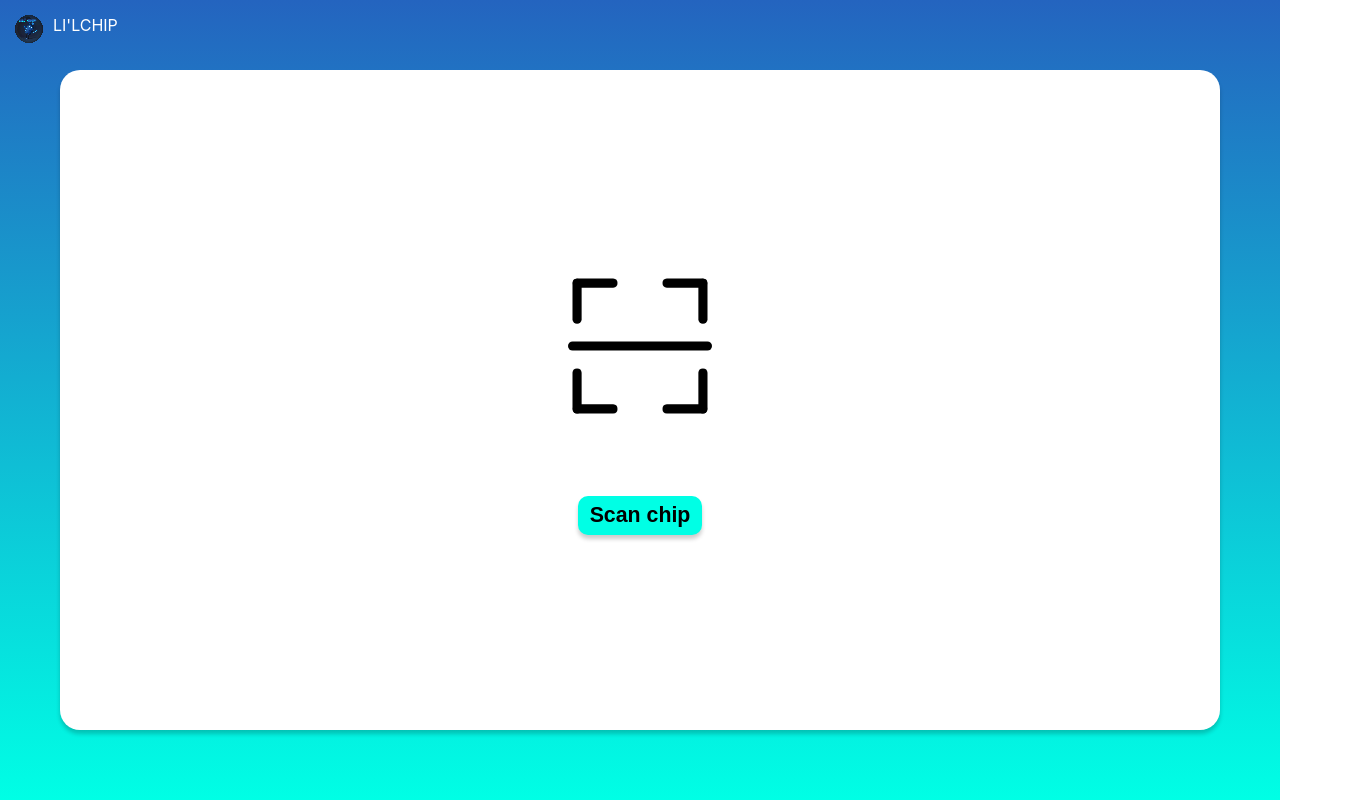
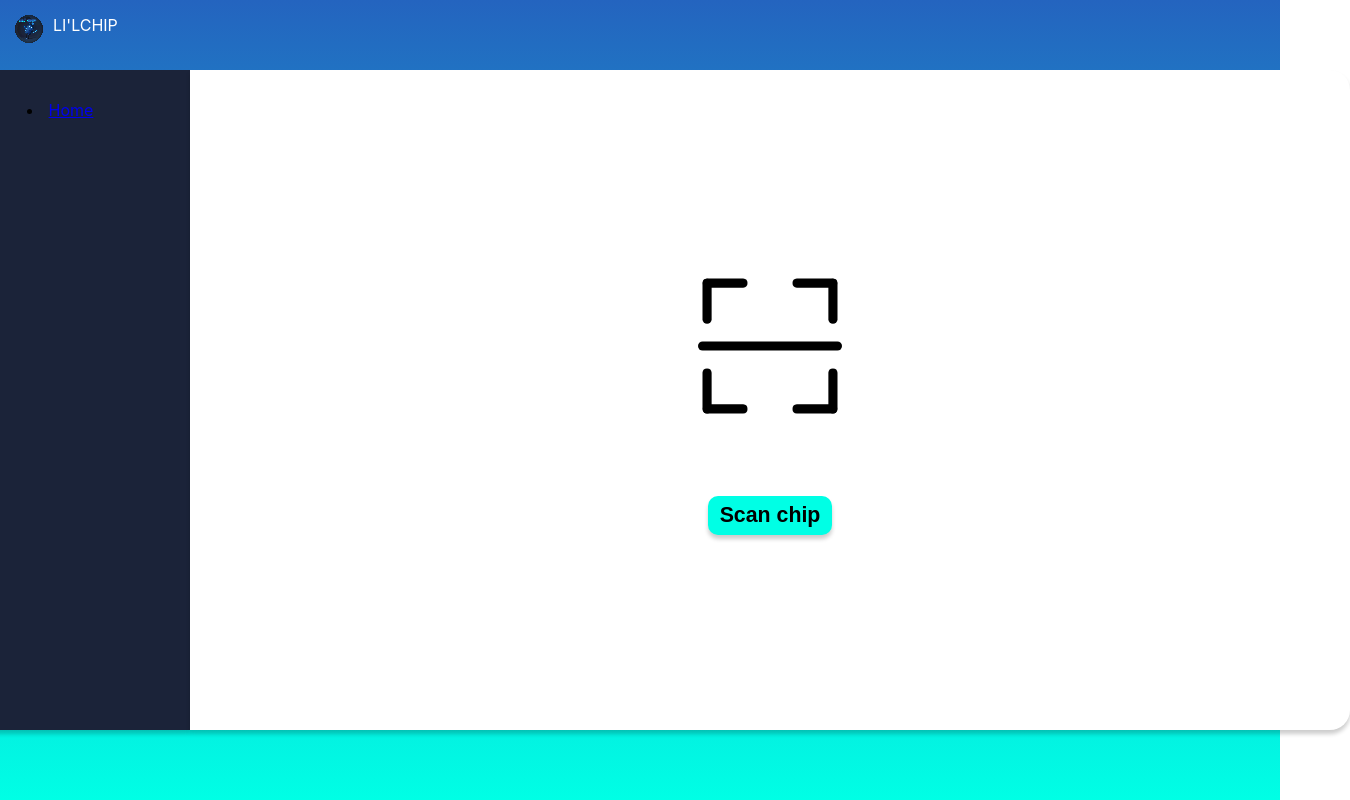
Before and after one commit to SvenLoeve/lilchip, a React (Create React App) app in the folder lilchip/: page /chip-scan in a window 1280 px wide. Shown: the whole page, 1350 px wide, since content can reach past the window. Built offline with nearby package versions, Linux system fonts and the light colour scheme.

Commit message:
Fixed routing and added navbar

```diff
--- a/lilchip/src/App.js
+++ b/lilchip/src/App.js
@@ -1,20 +1,31 @@
 import "./App.css";
-import { BrowserRouter, Routes, Route } from "react-router-dom";
+import { RouterProvider, createBrowserRouter } from "react-router-dom";
 import DefaultLayout from "./components/DefaultLayout/DefaultLayout";
+import NavBar from "./components/NavBar/NavBar";
 import Login from "./pages/Login/Login";
 import ChipScan from "./pages/ChipScan/ChipScan";
 
 function App() {
-  return (
-    <DefaultLayout>
-      <BrowserRouter>
-        <Routes>
-          <Route path="/" element={<Login />} />
-          <Route path="/chip-scan" element={<ChipScan />} />
-        </Routes>
-      </BrowserRouter>
-    </DefaultLayout>
-  );
+  const router = createBrowserRouter([
+    {
+      path: "/",
+      element: (
+        <DefaultLayout>
+          <Login />
+        </DefaultLayout>
+      ),
+    },
+    {
+      path: "/chip-scan",
+      element: (
+        <DefaultLayout>
+          <NavBar />
+          <ChipScan />
+        </DefaultLayout>
+      ),
+    },
+  ]);
+  return <RouterProvider router={router} />;
 }
 
 export default App;
--- a/lilchip/src/components/DefaultLayout/DefaultLayout.css
+++ b/lilchip/src/components/DefaultLayout/DefaultLayout.css
@@ -1,13 +1,15 @@
-.background{
+.background {
   display: flex;
+  flex-direction: row;
   align-items: center;
   justify-content: center;
-    background: linear-gradient( #2464BF, #00FFE5);
+  background: linear-gradient(#2464bf, #00ffe5);
+  gap: 0px;
   width: 100vw;
   height: 100vh;
 }
 
-.credits{
+.credits {
   position: absolute;
   display: flex;
   flex: row;
@@ -18,7 +20,7 @@
   left: 0;
 }
 
-.text-white{
+.text-white {
   padding-left: 10px;
   color: white;
   font-size: 16;
--- a/lilchip/src/components/DefaultLayout/DefaultLayout.jsx
+++ b/lilchip/src/components/DefaultLayout/DefaultLayout.jsx
@@ -9,7 +9,7 @@ export default function DefaultLayout({ children, }) {
                 <img src={Logo} alt="Lilchip Logo"></img>
                 <div className="text-white">Li'lchip</div>
             </div>
-            <main>{children}</main>
+            {children}
         </div>
 
     )
--- /dev/null
+++ b/lilchip/src/components/NavBar/NavBar.css
@@ -0,0 +1,12 @@
+.container-NavBar {
+  display: flex;
+  flex-direction: column;
+  align-items: center;
+  gap: 20px;
+  border-radius: 20px 0px 0px 20px;
+  box-shadow: 0 4px 4px rgba(0, 0, 0, 0.2);
+  height: 600px;
+  width: 200px;
+  padding: 30px;
+  background-color: #1b2339;
+}
--- a/lilchip/src/components/NavBar/NavBar.jsx
+++ b/lilchip/src/components/NavBar/NavBar.jsx
@@ -1,12 +1,36 @@
-import React from "react";
+import React, { useEffect } from "react";
+import "./NavBar.css"
+import Button from "../Button/Button";
+import { useNavigate, Link } from "react-router-dom";
 
 const NavBar = () => {
+
+    // useEffect = (() => {
+    //     console.log("Dit zuigt")
+    // }, [])
+
+    // const navigate = useNavigate();
+
+
+    // const handleNavigate = (route) => {
+    //     navigate(route)
+    //     console.log("Sven doe is leuk")
+    // }
+
+
+
     return (
-        <div>
-            <button></button>
-            <button></button>
-            <button></button>
-        </div>
+        <nav>
+            <div className="container-NavBar">
+                {/* <button onClick={handleNavigate("/")}> Je moeder</button>
+            <Button onClick={handleNavigate("/")} label="Je moeder" variant="1" />
+            <Button label="Je moeder" variant="1" />
+            <Button label="Je moeder" variant="1" /> */}
+                <li>
+                    <Link to="/">Home</Link>
+                </li>
+            </div>
+        </nav>
     )
 
 };
--- a/lilchip/src/pages/ChipScan/ChipScan.css
+++ b/lilchip/src/pages/ChipScan/ChipScan.css
@@ -13,6 +13,7 @@
   align-items: center;
   gap: 30px;
   background: white;
+  border-radius: 0px 20px 20px 0px;
   width: 1100px;
   height: 600px;
 }
@@ -57,3 +58,8 @@
 .text-bold {
   font-weight: bold;
 }
+
+.test {
+  display: flex;
+  flex-direction: row;
+}
--- a/lilchip/src/pages/ChipScan/ChipScan.jsx
+++ b/lilchip/src/pages/ChipScan/ChipScan.jsx
@@ -9,7 +9,6 @@ import ScanIcon from "../../assets/images/scanIcon.svg";
 import ProfileIcon from "../../assets/images/profileIconBeta.svg"
 
 import Button from "../../components/Button/Button";
-
 
 const ChipScan = () => {
 
@@ -33,9 +32,11 @@ const ChipScan = () => {
 
     if (data === null) {
         return (
-            <div className="container chipScan">
-                <img src={ScanIcon} alt="ScanIcon" />
-                <Button onClick={handleGetData} label="Scan chip" variant="1" />
+            <div className="test">
+                <div className="container chipScan">
+                    <img src={ScanIcon} alt="ScanIcon" />
+                    <Button onClick={handleGetData} label="Scan chip" variant="1" />
+                </div>
             </div>
         )
     } else {
```
Lines whose indentation alone changed are shown as unchanged.
